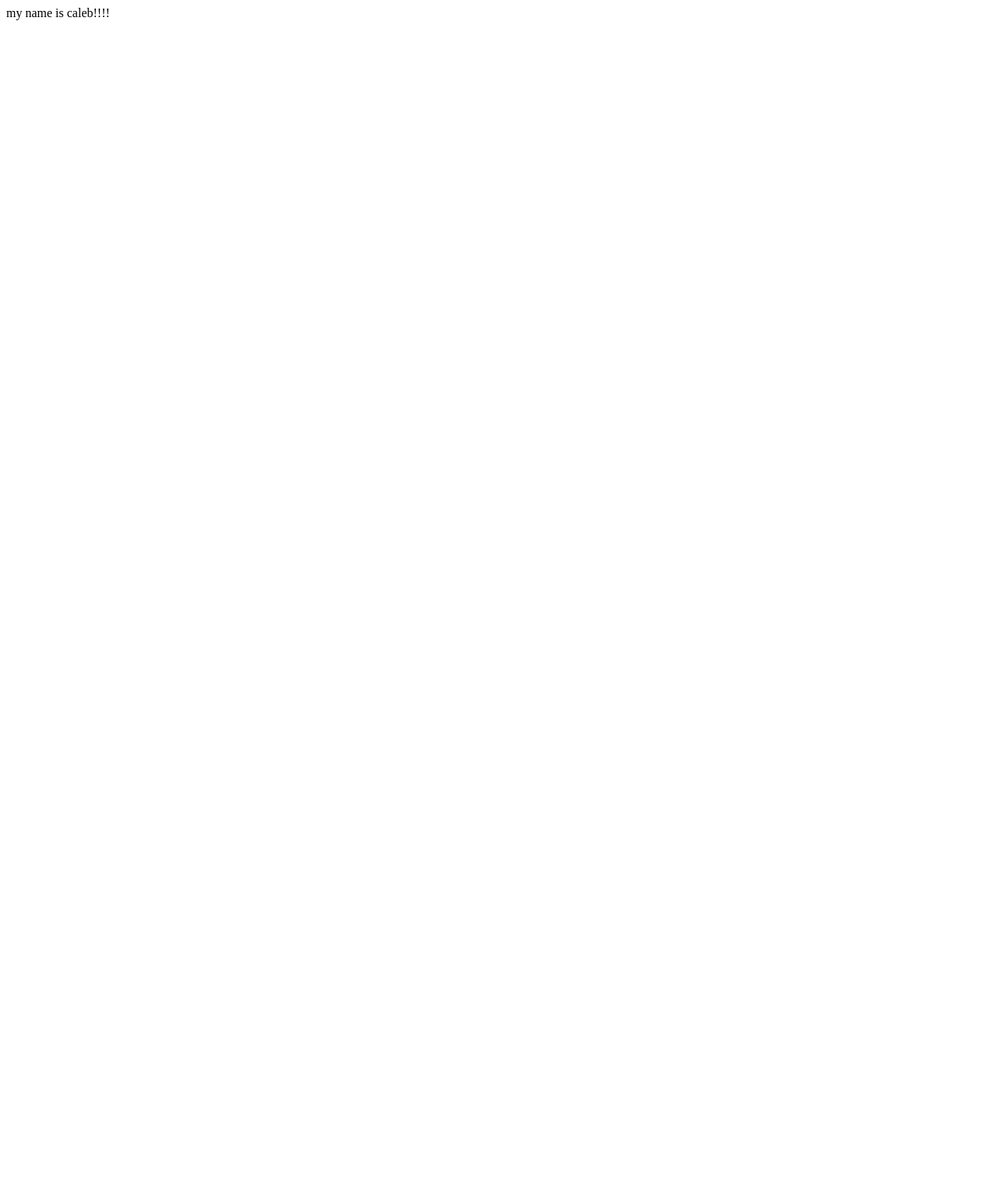
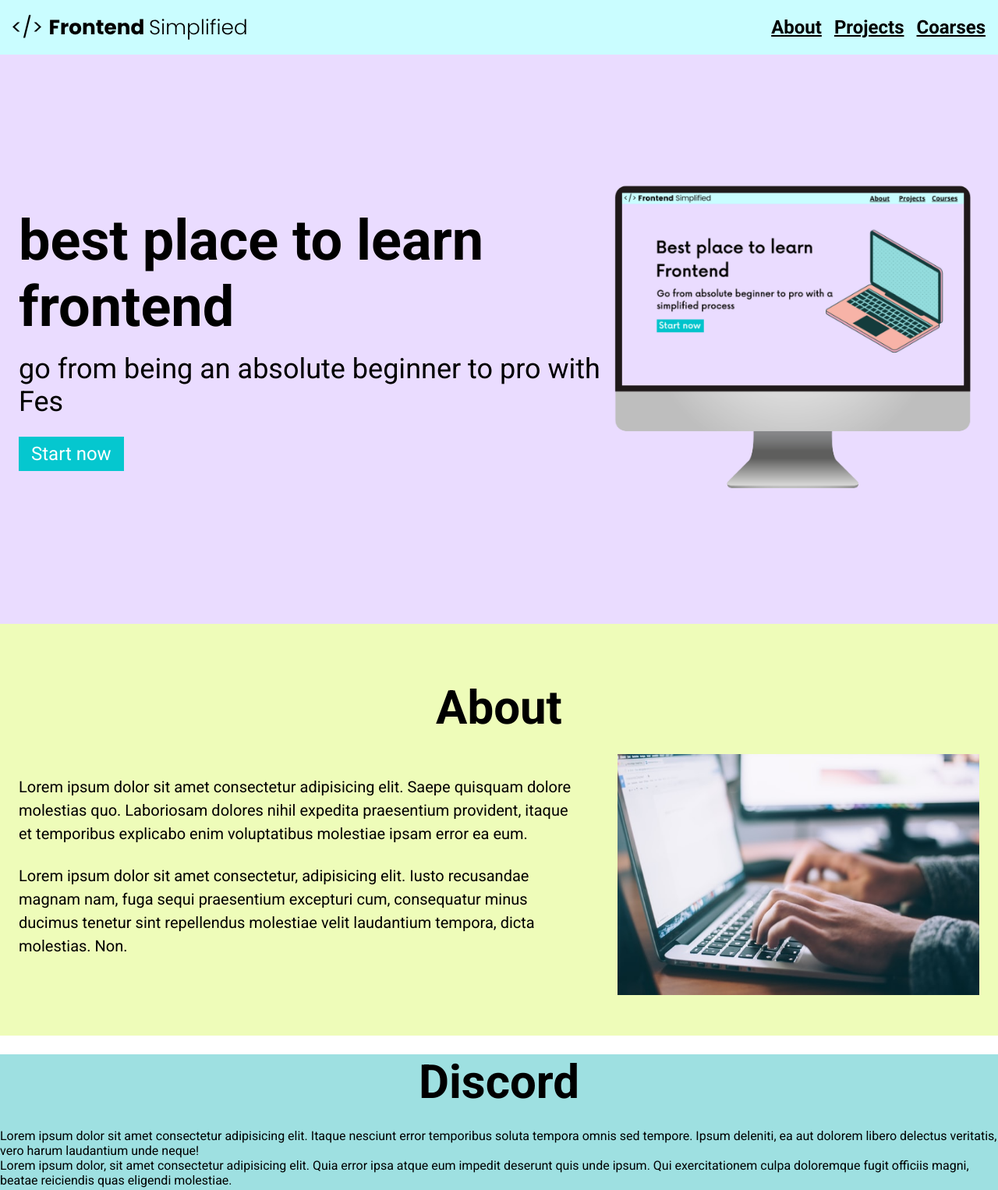
Before and after one commit to CLee2028/first-GitHub-project, a plain HTML site: page index.html in a window 1280 px wide. Shown: the top 1526 px of the page at 78% size. Before the commit the page ends 800 px from the top, so only its background shows below. Drawn offline with Linux system fonts and the light colour scheme.

Commit message:
1st commit

```diff
--- a/index.html
+++ b/index.html
@@ -4,10 +4,108 @@
     <meta charset="UTF-8">
     <meta name="viewport" content="width=device-width, initial-scale=1.0">
     <title>Document</title>
+    <link rel="stylesheet" href="./style.css">
 </head>
 
 <body>
 
-    my name is caleb!!!!
+    <section>
+        <nav>
+         <img src="./assests/FES.svg" class="logo" alt="">
+          <ul>
+            <li><a href="#about">About</a></li>
+            <li><a href="#discord">Projects</a></li>
+            <li><a href="#contact">Coarses</a></li>
+          </ul>
+        </nav>
+        <header>
+            <div class="row">
+                <div>
+                    <h1>best place to learn frontend</h1>
+                    <p class="subheader">go from being an absolute beginner to pro with Fes</p>
+                    <button>Start now</button>
+                </div>
+                <figure>
+                    <img src="./assests/laptop.png" alt="">
+                </figure>
+            </div>
+            </header>
+      </section>
+
+      <main>
+        <section id="about">
+          <h2>About</h2>
+          <div class="section__description">
+            <div class="section__description--wrapper">
+               <p class="section__description--para" >
+                 Lorem ipsum dolor sit amet consectetur adipisicing elit. Saepe
+                 quisquam dolore molestias quo. Laboriosam dolores nihil expedita
+                 praesentium provident, itaque et temporibus explicabo enim
+                  voluptatibus molestiae ipsam error ea eum.
+                </p>
+
+                <p class="section__description--para">
+                  Lorem ipsum dolor sit amet consectetur, adipisicing elit. Iusto
+                 recusandae magnam nam, fuga sequi praesentium excepturi cum,
+                 consequatur minus ducimus tenetur sint repellendus molestiae velit
+                 laudantium tempora, dicta molestias. Non.
+               </p>
+             </div>
+           <figure class="about__img--wrapper">
+             <img src="./assests/about.jpg" alt="" />
+           </figure>
+         </div>
+        </section>
+
+        <section id="discord">
+          <h2>Discord</h2>
+          <div>
+            <p>
+              Lorem ipsum dolor sit amet consectetur adipisicing elit. Itaque
+              nesciunt error temporibus soluta tempora omnis sed tempore. Ipsum
+              deleniti, ea aut dolorem libero delectus veritatis, vero harum
+              laudantium unde neque!
+            </p>
+
+            <p>
+              Lorem ipsum dolor, sit amet consectetur adipisicing elit. Quia error
+              ipsa atque eum impedit deserunt quis unde ipsum. Qui exercitationem
+              culpa doloremque fugit officiis magni, beatae reiciendis quas
+              eligendi molestiae.
+            </p>
+          </div>
+          <figure>
+            <img src="./assests/discord.png" alt="" />
+          </figure>
+        </section>
+
+        <section id="contact">
+          <h2>Contact</h2>
+          <form action="">
+              <span>Email</span>
+              <div>
+                  <input type="text" placeholder="Jane@example.com" />
+              </div>
+                  <span>messeges</span>
+                  <div>
+
+                      <textarea type="text" placeholder="Jane@example.com"></textarea>
+                  </div>
+            <button><b>Submit</b></button>
+          </form>
+      </main>
+  </body>
+      <figure>
+          <img src="./assests/FES.svg" alt="">
+      </figure>
+
+          <a href="about">About</a>
+          <a href="projects">Projects</a>
+          <a href="Discord">Discord</a>
+          <a href="Courses">Courses</a>
+
+      <footer> copyright Frontend simplified </footer>
+  </section>
+  </html>
 </body>
 </html>
--- /dev/null
+++ b/style.css
@@ -0,0 +1,121 @@
+@import url("https://fonts.googleapis.com/css2?family=Roboto:ital,wght@0,100;0,300;0,400;0,500;0,700;0,900;1,100;1,300;1,400;1,500;1,700;1,900&display=swap");
+
+* {
+  box-sizing: border-box;
+  padding: 0;
+  margin: 0;
+
+  font-family: "Roboto", serif;
+}
+nav {
+  height: 70px;
+  display: flex;
+  justify-content: space-between;
+  align-items: center;
+  padding: 0 16px;
+  background-color: #cafdff;
+
+}
+header{
+    background-color: #eadcff;
+    height:calc(100vh - 70px);
+    padding: 24px;
+    display: flex;
+    align-items: center;
+    justify-content: center;
+
+}
+h1{
+    font-size: 72px;
+
+}
+.subheader{
+    font-size: 36px;
+    margin: 16px 0 24px 0;
+}
+button{
+    background-color: #05c7cf;
+    color:white;
+    border: none;
+    padding: 8px 16px;
+    font-size: 24px;
+    cursor: pointer;
+
+}
+a{
+   color: black;
+   font-size: 24px;
+   font-weight: bold;
+
+}
+.logo {
+    width: 300px;
+
+}
+ul {
+    display: flex;
+
+}
+li{
+    list-style-type: none;
+    padding-left: 16px;
+
+}
+.row{
+    width: 100%;
+    max-width: 1300px;
+    display: flex;
+    align-items: center;
+    justify-content: center;
+
+}
+
+/*
+
+ABOUT
+
+*/
+
+
+#about{
+    padding: 48px 0;
+    background-color: #eefcb9;
+
+}
+h2{
+    font-size: 60px;
+    text-align: center;
+    margin: 24px;
+
+}
+.section__description{
+    display: flex;
+    justify-content: center;
+    align-items: center;
+}
+.about__img--wrapper{
+   width: 40%;
+   padding: 0 24px;
+}
+img{
+    width: 100%;
+}
+.section__description--wrapper{
+    width: 60%;
+    padding: 0 24px
+}
+.section__description--para{
+font-size: 20px;
+line-height: 1.5;
+margin-bottom: 24px;
+}
+
+/*
+
+Discord
+
+*/
+
+#discord{
+    background-color:#9ee0e1 ;
+}
```
Also changed, not shown: assests/test/dashboard.html (added, +36 -0 lines), assests/FES.svg (added), assests/about.jpg (added), assests/discord.png (added), assests/laptop.png (added).
